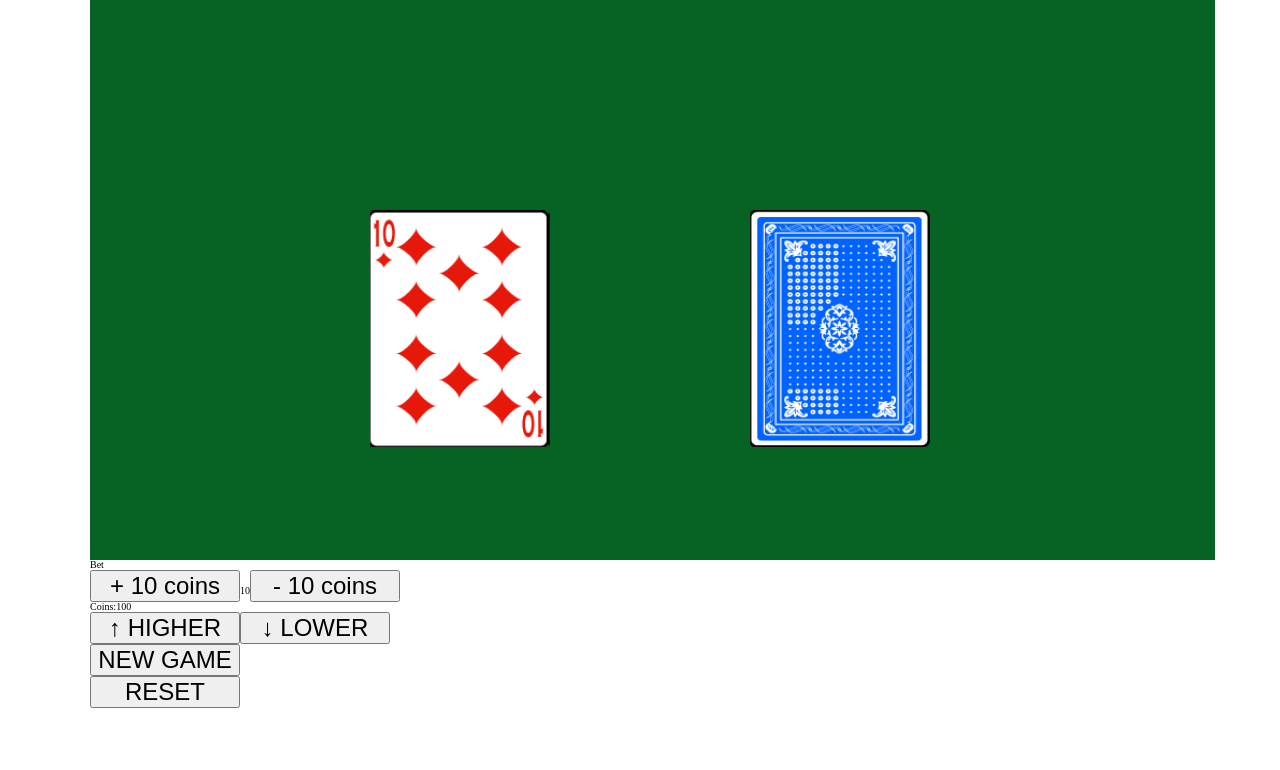
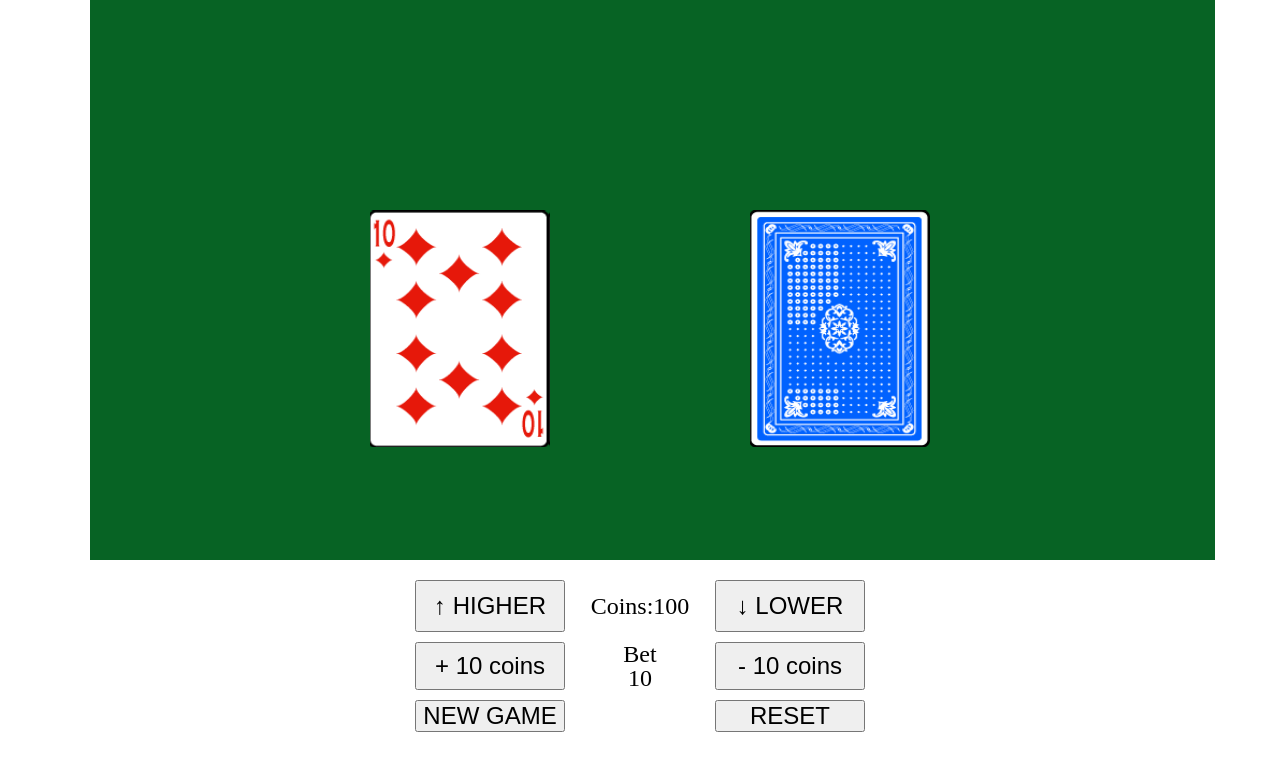
Before and after one commit to nenadbarjak/high-low, a React app: page / in a window 1280 px wide. Shown: the top 770 px of the page. Built offline with nearby package versions, Linux system fonts and the light colour scheme.

Commit message:
Added styles to Interface

```diff
--- a/src/components/Interface.js
+++ b/src/components/Interface.js
@@ -122,8 +122,33 @@ const Interface = ({
 
 	return	(
 		<div className="wrap">
-			<div>
-				<h1>Bet</h1>
+			<div className="interface">
+				<div className="controls">
+					<button
+						type="button"
+						disabled={!coins || nextCardOpen || !deck.length}
+						onClick={betHigher}
+					>
+						&uarr; HIGHER
+					</button>
+
+					<div className="controls__middle">
+						<h1>
+							Coins:
+							{coins}
+						</h1>
+					</div>
+
+					<button
+						type="button"
+						disabled={!coins || nextCardOpen || !deck.length}
+						onClick={betLower}
+					>
+						&darr; LOWER
+					</button>
+				</div>
+
+				<div className="bet">
 					<button
 						type="button"
 						onClick={increaseBet}
@@ -131,7 +156,10 @@ const Interface = ({
 					>
 						+ 10 coins
 					</button>
-				{bet}
+					<div className="bet__middle">
+						<h1>Bet</h1>
+						<h1>{bet}</h1>
+					</div>
 					<button
 						type="button"
 						onClick={decreaseBet}
@@ -140,43 +168,22 @@ const Interface = ({
 						- 10 coins
 					</button>
 				</div>
-			<div>
-				<h1>
-					Coins:
-					{coins}
-				</h1>
-			</div>
-			<div>
-				<button
-					type="button"
-					disabled={!coins || nextCardOpen || !deck.length}
-					onClick={betHigher}
-				>
-					&uarr; HIGHER
-				</button>
-				<button
-					type="button"
-					disabled={!coins || nextCardOpen || !deck.length}
-					onClick={betLower}
-				>
-					&darr; LOWER
-				</button>
-			</div>
-			<div>
+
+				<div className="reset">
 					<button
 						type="button"
 						onClick={newGame}
 					>
 						NEW GAME
 					</button>
-			</div>
-			<div>
+
 					<button
 						onClick={reset}
 						type="button"
 					>
 						RESET
 					</button>
+				</div>
 			</div>
 		</div>
 	);
--- /dev/null
+++ b/src/styles/_interface.scss
@@ -0,0 +1,52 @@
+.interface {
+    padding: 2rem 0;
+
+    display: flex;
+    flex-direction: column;
+    align-items: center;
+}
+
+.controls {
+    display: flex;
+    align-items: center;
+    justify-content: center;
+    margin-bottom: 1rem;
+
+    & button {
+        padding: 1rem 0;
+    }
+
+    &__middle {
+        font-size: 2.4rem;
+        width: 15rem;
+        display: flex;
+        justify-content: center;
+    }
+}
+
+.bet {
+    display: flex;
+    margin-bottom: 1rem;
+
+    &__middle {
+        font-size: 2.4rem;
+        width: 15rem;
+
+        display: flex;
+        flex-direction: column;
+        align-items: center;
+    }
+}
+
+.reset {
+    display: flex;
+    justify-content: space-between;
+
+    & button:first-child {
+        margin-right: 7.5rem;
+    }
+
+    & button:last-child {
+        margin-left: 7.5rem;
+    }
+}
--- a/src/styles/styles.scss
+++ b/src/styles/styles.scss
@@ -1,2 +1,3 @@
 @import './reset';
 @import './base';
+@import './interface';
```
Lines whose indentation alone changed are shown as unchanged.
